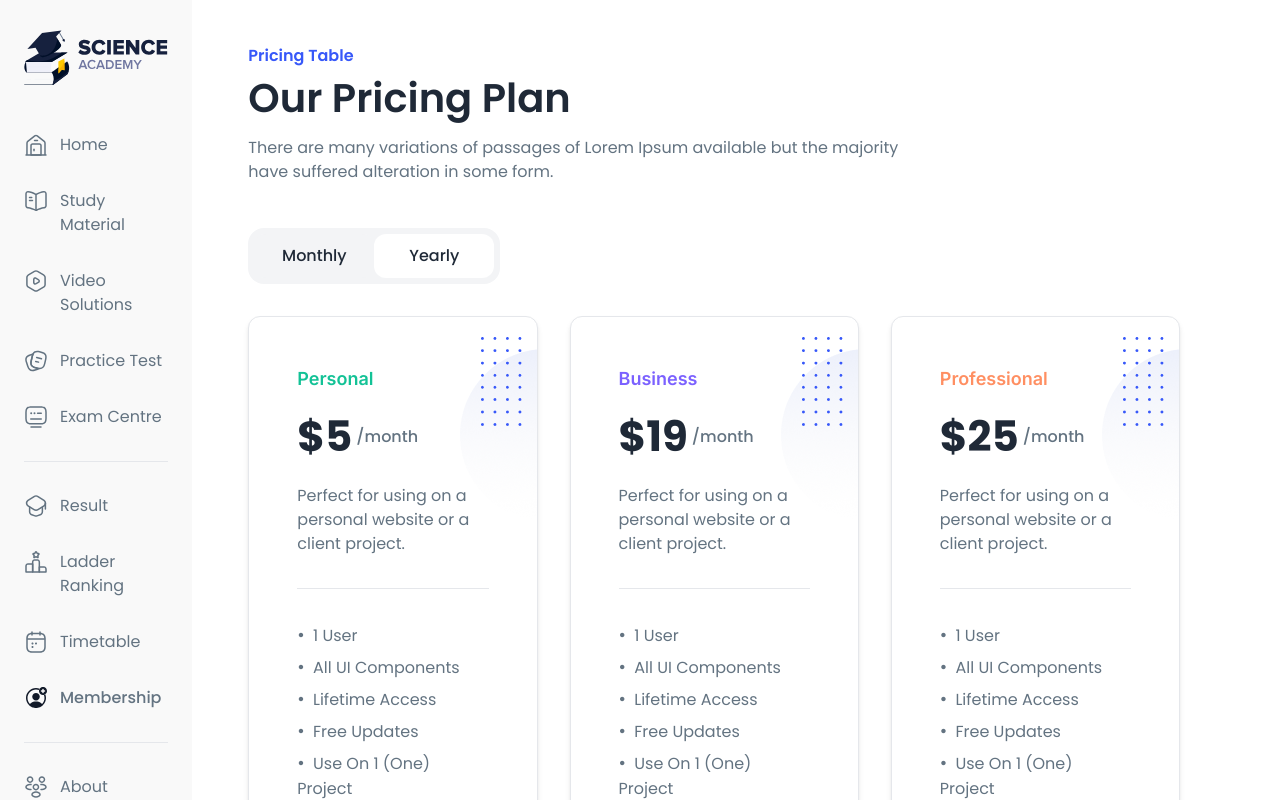
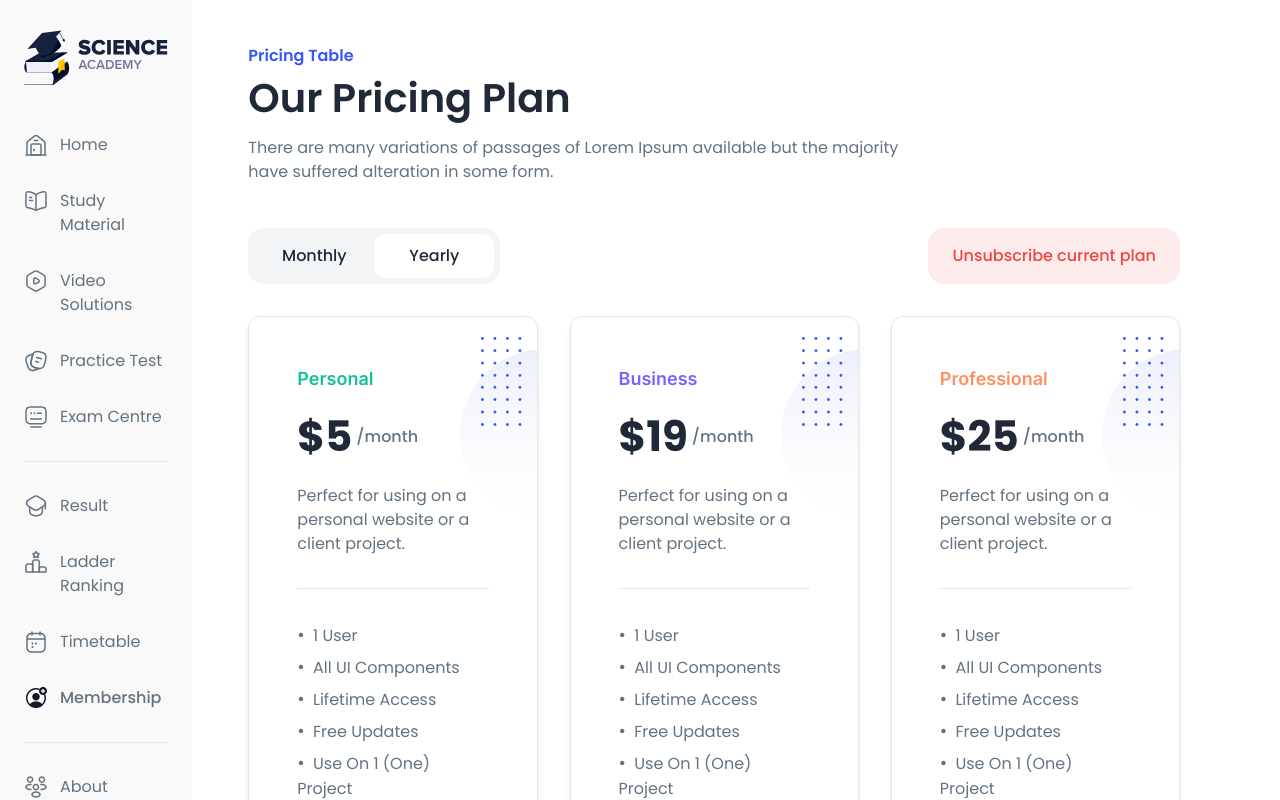
Before and after one commit to arifraj9911/sci-academy, a React (Vite) app: page /profile/membership in a window 1280 px wide. Built offline with nearby package versions, Linux system fonts and the light colour scheme.

Commit message:
Added unSubscribe modal for membershipe and pricing page

```diff
--- a/src/Pages/Membership and Pricing/Membership.jsx
+++ b/src/Pages/Membership and Pricing/Membership.jsx
@@ -1,6 +1,9 @@
 import MembershipPricing from "../Shared/Membership Pricing/MembershipPricing";
 
 const Membership = () => {
+
+  const currentSubscription = ''
+
   return (
     <div className="max-w-screen-desktop mx-auto px-5 font-poppins">
       {/* top heading */}
@@ -17,7 +20,7 @@ const Membership = () => {
 
       {/* pricing component */}
       <section className="mt-8">
-        <MembershipPricing></MembershipPricing>
+        <MembershipPricing currentSubscription={currentSubscription}></MembershipPricing>
       </section>
     </div>
   );
--- a/src/Pages/Shared/Membership Pricing/MembershipPricing.jsx
+++ b/src/Pages/Shared/Membership Pricing/MembershipPricing.jsx
@@ -1,13 +1,18 @@
 import { useState } from "react";
 import shape from "./../../../assets/images/membership pricing/shape.png";
+import UnsubscribeModal from "./UnsubscribeModal";
 
-const MembershipPricing = () => {
+const MembershipPricing = ({currentSubscription}) => {
   const [subscribeType, setSubscribeType] = useState("monthly");
+  const [isModalOpen, setIsModalOpen] = useState(false);
 
+  const onClose = () => {
+    setIsModalOpen(false);
+  };
   return (
     <div className="">
       {/* Subscription Type Buttons */}
-      <section className="flex items-center mb-8">
+      <section className="flex items-center justify-between mb-8">
         <div className="flex items-center bg-[#F3F4F6] font-medium rounded-2xl p-1.5 h-[56px]">
           <button
             className={`h-full w-[120px] rounded-xl  ${
@@ -26,6 +31,13 @@ const MembershipPricing = () => {
             Yearly
           </button>
         </div>
+        {/* unsubscribe button */}
+        <button
+          onClick={() => setIsModalOpen(true)}
+          className="px-6 h-[56px] bg-[#FEEBEB] text-[#F04545] font-medium rounded-2xl"
+        >
+          Unsubscribe current plan
+        </button>
       </section>
 
       {/* Pricing Cards */}
@@ -158,6 +170,7 @@ const MembershipPricing = () => {
           </button>
         </div>
       </div>
+      {isModalOpen && <UnsubscribeModal onClose={onClose} currentSubscription={currentSubscription}></UnsubscribeModal>}
     </div>
   );
 };
--- /dev/null
+++ b/src/Pages/Shared/Membership Pricing/UnsubscribeModal.jsx
@@ -0,0 +1,48 @@
+const UnsubscribeModal = ({ onClose, currentSubscription }) => {
+  const handleOverlayClick = (e) => {
+    if (e.target === e.currentTarget) {
+      onClose();
+    }
+  };
+
+  //   handle unsubscribe
+  const handleUnsubscribe = () => {
+    console.log(currentSubscription);
+  };
+
+  return (
+    <div
+      className="fixed inset-0 flex items-center justify-center bg-[#162647E5] z-50 font-poppins"
+      onClick={handleOverlayClick}
+    >
+      <section className="bg-white min-h-[310px] w-[80%] md:w-[588px] rounded-lg p-10 text-center flex flex-col justify-center">
+        <h1 className="text-2xl font-semibold mb-4 leading-[40px]">
+          Are you sure you want to unsubscribe current plan?
+        </h1>
+        <h3 className="text-[#637381] leading-7">
+          You are currently subscribed to{" "}
+          <span className="text-black underline">‘Personal Plan’</span>
+        </h3>
+        {/* action buttons */}
+        <div className="mt-10 grid grid-cols-2 gap-4 ">
+          {/* cancel */}
+          <button
+            onClick={onClose}
+            className="h-[50px] border border-[#DFE4EA] font-inter font-medium rounded-2xl text-[#637381]"
+          >
+            Cancel
+          </button>
+          {/* Unsubscribe */}
+          <button
+            onClick={handleUnsubscribe}
+            className="h-[50px]  font-inter font-medium  bg-[#FEEBEB] text-[#F23030] rounded-2xl"
+          >
+            Unsubscribe
+          </button>
+        </div>
+      </section>
+    </div>
+  );
+};
+
+export default UnsubscribeModal;
```
